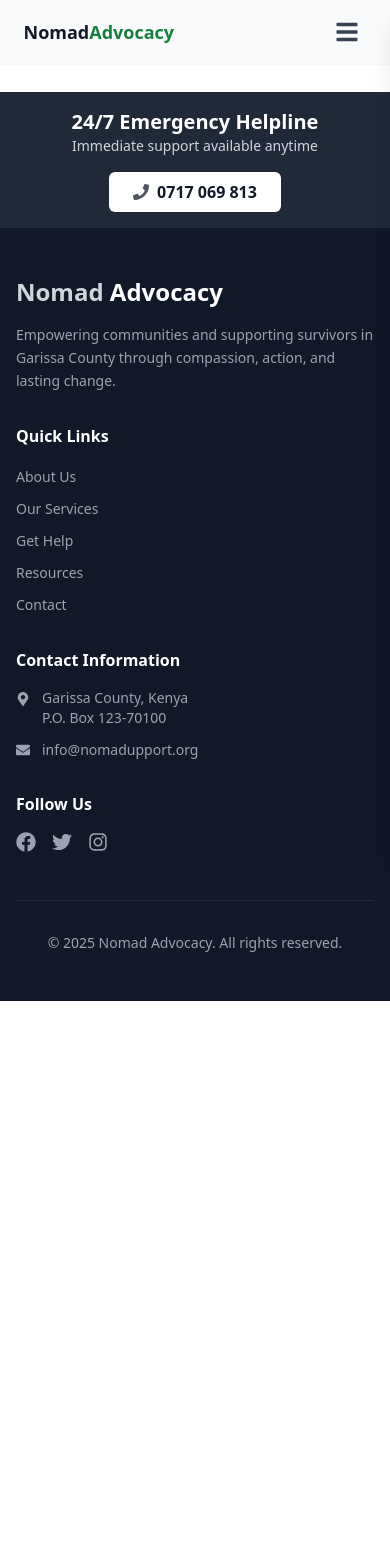
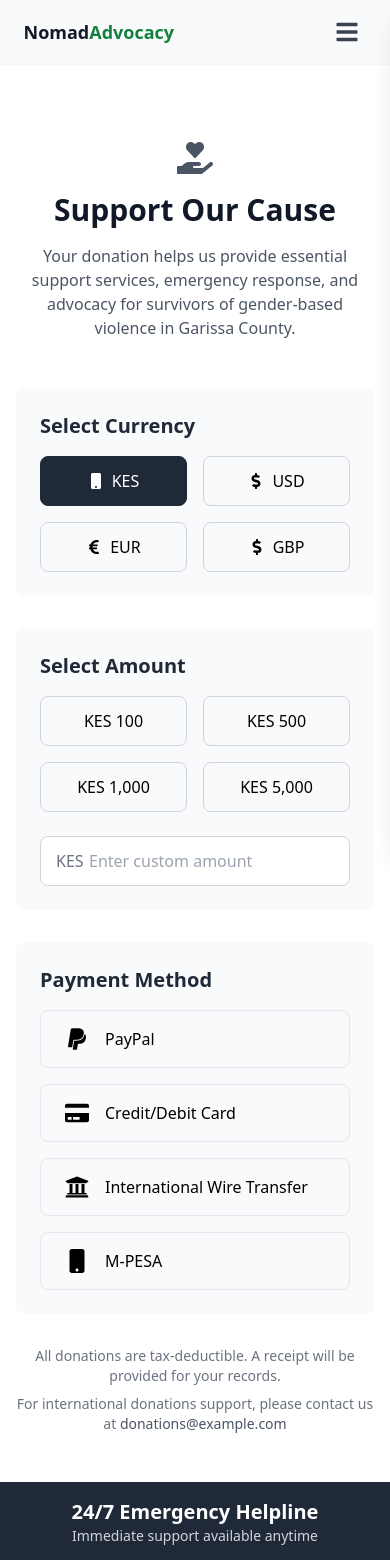
Before and after one commit to Maalim98/gender-based, a React (Vite) app: page /donate in a window 390 px wide. Shown: the top 1560 px of the page. Before the commit the page ends 1001 px from the top, so only its background shows below. Built offline with nearby package versions, Linux system fonts and the light colour scheme.

Commit message:
create donate page

```diff
--- a/src/App.jsx
+++ b/src/App.jsx
@@ -24,6 +24,7 @@ import Contact from './pages/Contact';
 import CrisisResponse from './pages/services/CrisisResponse';
 import Counselling from './pages/services/Counselling';
 import SupportGroup from './pages/services/SupportGroup';
+import Donate from './pages/Donate';
 
 
 function App() {
@@ -61,6 +62,7 @@ function App() {
             <Route path="/services/counseling-support" element={<Counselling />} />
             <Route path="/services/support-groups" element={<SupportGroup />} />
 
+            <Route path="/donate" element={<Donate />} />
           </Routes>
         </main>
         <Footer />
--- /dev/null
+++ b/src/pages/Donate.jsx
@@ -0,0 +1,227 @@
+import { useState } from 'react';
+import {
+  FaMobile,
+  FaGlobe,
+  FaCreditCard,
+  FaHandHoldingHeart,
+  FaPaypal,
+  FaUniversity,
+  FaDollarSign,
+  FaEuroSign
+} from 'react-icons/fa';
+
+const Donate = () => {
+  const [amount, setAmount] = useState('');
+  const [currency, setCurrency] = useState('KES');
+  const [paymentMethod, setPaymentMethod] = useState('');
+
+  const currencies = [
+    { code: 'KES', symbol: 'KES', icon: <FaMobile /> },
+    { code: 'USD', symbol: '$', icon: <FaDollarSign /> },
+    { code: 'EUR', symbol: '€', icon: <FaEuroSign /> },
+    { code: 'GBP', symbol: '£', icon: <FaDollarSign /> }
+  ];
+
+  const predefinedAmounts = {
+    KES: [
+      { value: '100', label: 'KES 100' },
+      { value: '500', label: 'KES 500' },
+      { value: '1000', label: 'KES 1,000' },
+      { value: '5000', label: 'KES 5,000' },
+    ],
+    USD: [
+      { value: '10', label: '$10' },
+      { value: '25', label: '$25' },
+      { value: '50', label: '$50' },
+      { value: '100', label: '$100' },
+    ],
+    EUR: [
+      { value: '10', label: '€10' },
+      { value: '25', label: '€25' },
+      { value: '50', label: '€50' },
+      { value: '100', label: '€100' },
+    ],
+    GBP: [
+      { value: '10', label: '£10' },
+      { value: '25', label: '£25' },
+      { value: '50', label: '£50' },
+      { value: '100', label: '£100' },
+    ]
+  };
+
+  const paymentMethods = [
+    {
+      id: 'paypal',
+      name: 'PayPal',
+      icon: <FaPaypal className="text-2xl" />,
+      international: true,
+      instructions: [
+        "Click the PayPal button below",
+        "Log in to your PayPal account",
+        "Review and confirm your donation",
+        "You'll receive a confirmation email"
+      ]
+    },
+    {
+      id: 'card',
+      name: 'Credit/Debit Card',
+      icon: <FaCreditCard className="text-2xl" />,
+      international: true,
+      instructions: [
+        "We accept Visa, Mastercard, and American Express",
+        "Your transaction is secure and encrypted",
+        "Click the button below to proceed to secure payment"
+      ]
+    },
+    {
+      id: 'wire',
+      name: 'International Wire Transfer',
+      icon: <FaUniversity className="text-2xl" />,
+      international: true,
+      instructions: [
+        "Bank Name: Your International Bank",
+        "SWIFT/BIC: XXXXXXXX",
+        "IBAN: XXXX XXXX XXXX XXXX",
+        "Account Name: Your Organization Name",
+        "Bank Address: Your Bank Address",
+        "Reference: DONATE-[Your Name]"
+      ]
+    },
+    {
+      id: 'mpesa',
+      name: 'M-PESA',
+      icon: <FaMobile className="text-2xl" />,
+      international: false,
+      instructions: [
+        "1. Go to M-PESA on your phone",
+        "2. Select Pay Bill",
+        "3. Enter Business Number: XXXXXX",
+        "4. Enter Account Number: DONATE",
+        "5. Enter Amount",
+        "6. Enter your M-PESA PIN"
+      ]
+    }
+  ];
+
+  return (
+    <div className="min-h-screen bg-white py-12 px-4 sm:px-6 lg:px-8">
+      <div className="max-w-3xl mx-auto">
+        {/* Header */}
+        <div className="text-center mb-12">
+          <FaHandHoldingHeart className="text-4xl text-gray-600 mx-auto mb-4" />
+          <h1 className="text-3xl font-bold text-gray-900 mb-4">
+            Support Our Cause
+          </h1>
+          <p className="text-gray-600 max-w-2xl mx-auto">
+            Your donation helps us provide essential support services, emergency response,
+            and advocacy for survivors of gender-based violence in Garissa County.
+          </p>
+        </div>
+
+        {/* Currency Selection */}
+        <div className="bg-gray-50 rounded-lg p-6 mb-8">
+          <h2 className="text-xl font-semibold text-gray-800 mb-4">
+            Select Currency
+          </h2>
+          <div className="grid grid-cols-2 sm:grid-cols-4 gap-4">
+            {currencies.map((curr) => (
+              <button
+                key={curr.code}
+                onClick={() => setCurrency(curr.code)}
+                className={`py-3 px-4 rounded-lg border flex items-center justify-center gap-2 ${
+                  currency === curr.code
+                    ? 'border-gray-800 bg-gray-800 text-white'
+                    : 'border-gray-300 hover:border-gray-400'
+                } transition-colors`}
+              >
+                {curr.icon}
+                {curr.code}
+              </button>
+            ))}
+          </div>
+        </div>
+
+        {/* Amount Selection */}
+        <div className="bg-gray-50 rounded-lg p-6 mb-8">
+          <h2 className="text-xl font-semibold text-gray-800 mb-4">
+            Select Amount
+          </h2>
+          <div className="grid grid-cols-2 sm:grid-cols-4 gap-4 mb-6">
+            {predefinedAmounts[currency].map((option) => (
+              <button
+                key={option.value}
+                onClick={() => setAmount(option.value)}
+                className={`py-3 px-4 rounded-lg border ${
+                  amount === option.value
+                    ? 'border-gray-800 bg-gray-800 text-white'
+                    : 'border-gray-300 hover:border-gray-400'
+                } transition-colors`}
+              >
+                {option.label}
+              </button>
+            ))}
+          </div>
+          <div className="relative">
+            <input
+              type="number"
+              value={amount}
+              onChange={(e) => setAmount(e.target.value)}
+              placeholder="Enter custom amount"
+              className="w-full px-12 py-3 rounded-lg border border-gray-300 focus:ring-2 focus:ring-gray-200 focus:border-gray-400 outline-none transition-all"
+            />
+            <span className="absolute left-4 top-1/2 -translate-y-1/2 text-gray-500">
+              {currencies.find(c => c.code === currency)?.symbol}
+            </span>
+          </div>
+        </div>
+
+        {/* Payment Methods */}
+        <div className="bg-gray-50 rounded-lg p-6">
+          <h2 className="text-xl font-semibold text-gray-800 mb-4">
+            Payment Method
+          </h2>
+          <div className="space-y-4">
+            {paymentMethods
+              .filter(method => currency === 'KES' ? true : method.international)
+              .map((method) => (
+                <div key={method.id} className="border rounded-lg overflow-hidden">
+                  <button
+                    onClick={() => setPaymentMethod(method.id)}
+                    className={`w-full px-6 py-4 flex items-center gap-4 text-left ${
+                      paymentMethod === method.id ? 'bg-gray-100' : 'hover:bg-gray-50'
+                    }`}
+                  >
+                    {method.icon}
+                    <span className="font-medium">{method.name}</span>
+                  </button>
+                  {paymentMethod === method.id && (
+                    <div className="px-6 py-4 bg-white border-t">
+                      <ul className="space-y-2 text-gray-600">
+                        {method.instructions.map((instruction, index) => (
+                          <li key={index}>{instruction}</li>
+                        ))}
+                      </ul>
+                      {/* Add actual payment buttons/forms here */}
+                    </div>
+                  )}
+                </div>
+            ))}
+          </div>
+        </div>
+
+        {/* Tax & Support Information */}
+        <div className="mt-8 text-center text-sm text-gray-500">
+          <p>All donations are tax-deductible. A receipt will be provided for your records.</p>
+          <p className="mt-2">
+            For international donations support, please contact us at{' '}
+            <a href="mailto:donations@example.com" className="text-gray-600 hover:text-gray-800">
+              donations@example.com
+            </a>
+          </p>
+        </div>
+      </div>
+    </div>
+  );
+};
+
+export default Donate;
```
